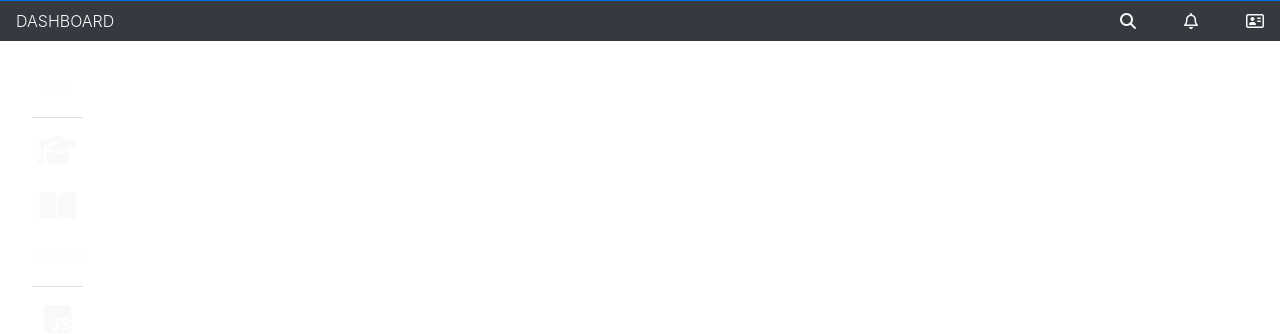
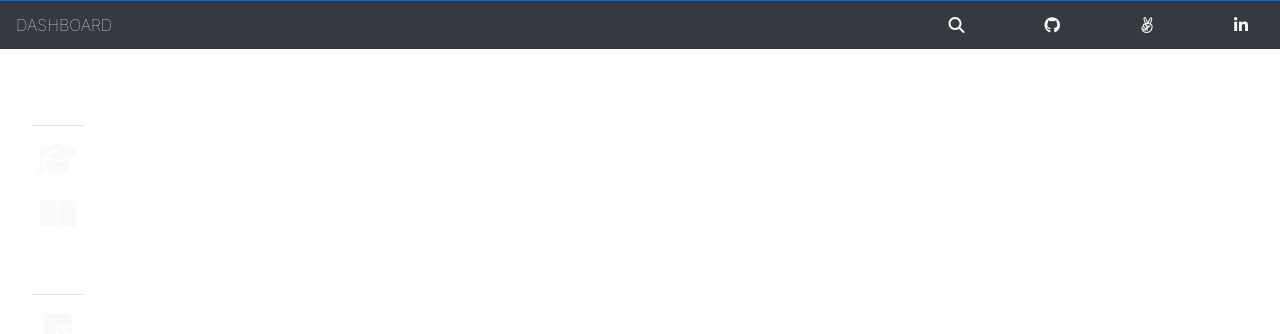
Before and after one commit to michaeltorres1/portfolio, a React (Create React App) app: page / in a window 1280 px wide. Shown: the top 334 px of the page. Built offline with nearby package versions, Linux system fonts and the light colour scheme; the HTML template or start-up script is replaced by a standard one.

Commit message:
Update navbar to include social links and removed unwanted links

```diff
--- a/src/App.css
+++ b/src/App.css
@@ -19,6 +19,11 @@ body {
   box-shadow: 1px 1px 1px #000;
 }
 
+#navTitle,
+.nav-link {
+  font-size: 1.3rem;
+}
+
 #menuWidget {
   border-radius: 5px;
   box-shadow: 1px 1px 10px #000;
--- a/src/components/common/Navbar.js
+++ b/src/components/common/Navbar.js
@@ -3,11 +3,14 @@ import React from 'react';
 const Navbar = () => {
   return (
     <nav id='nav' className='navbar bg-dark'>
-      <div className='font-weight-light text-light'>DASHBOARD</div>
+      <div id='navTitle' className='font-weight-lighter text-light'>
+        DASHBOARD
+      </div>
       <div className='search text-light'>
-        <i className='fas fa-search mr-5'></i>
-        <i className='far fa-bell mr-5'></i>
-        <i className='far fa-address-card'></i>
+        <i className='fas fa-search mr-5 nav-link'></i>
+        <i class='fab fa-github mr-5 nav-link'></i>
+        <i class='fab fa-angellist mr-5 nav-link'></i>
+        <i class='fab fa-linkedin-in nav-link'></i>
       </div>
     </nav>
   );
```
